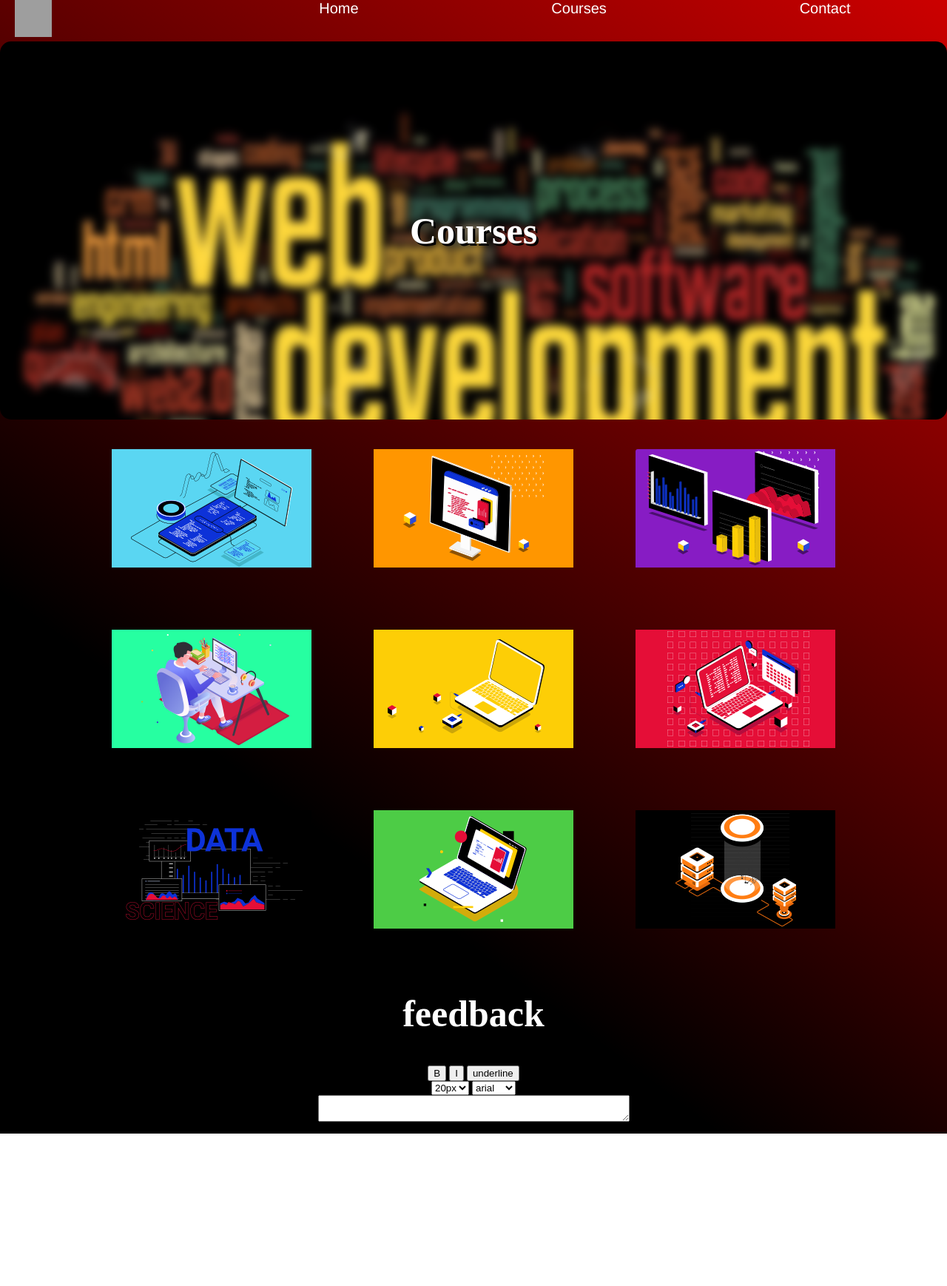
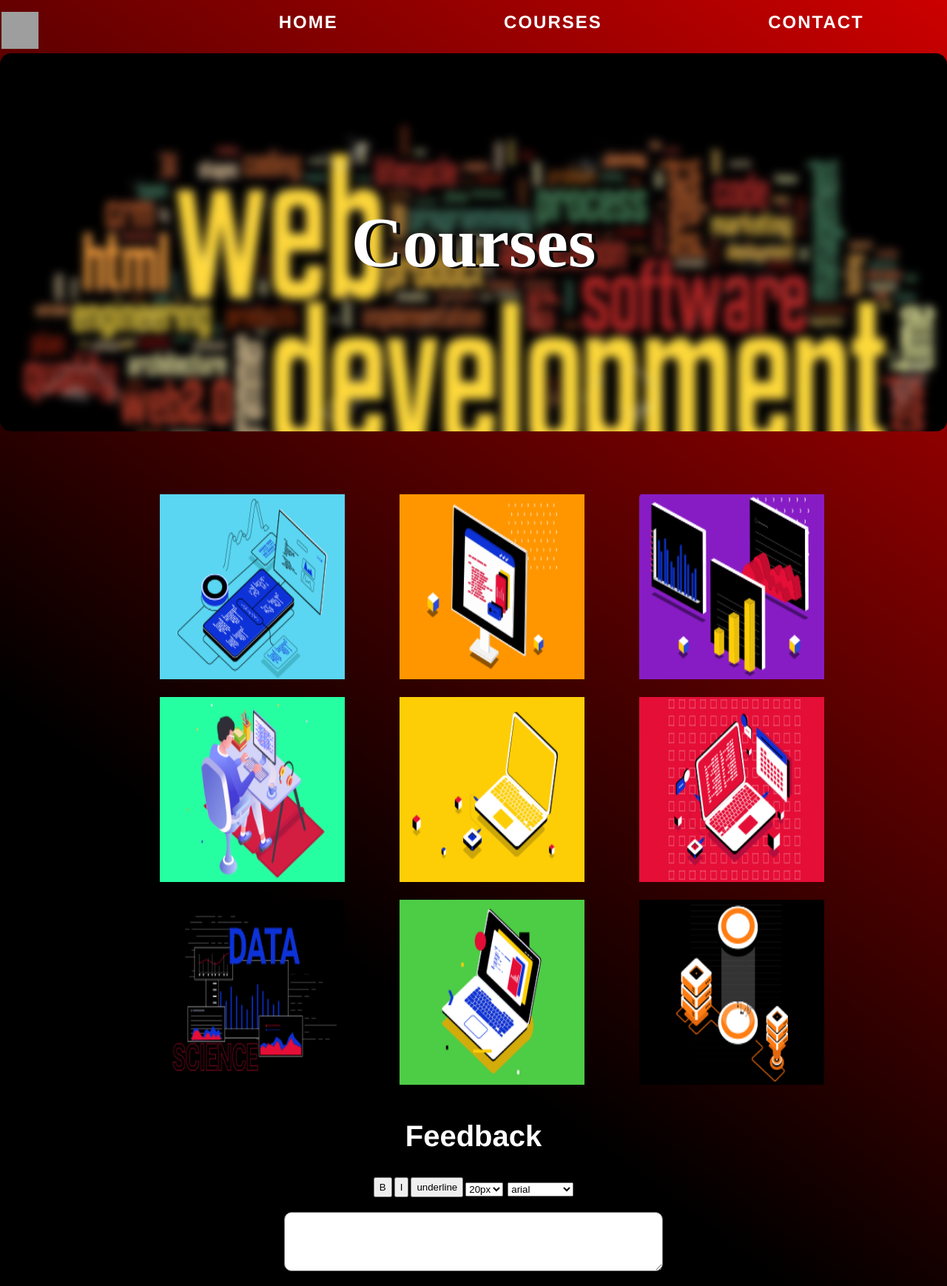
Before and after one commit to yousseff650/checkpoint-css, a plain HTML site: page youssef/courses.html in a window 1280 px wide. Shown: the whole page at 74% size. Before the commit the page ends 1532 px from the top, so only its background shows below. Drawn offline with Linux system fonts and the light colour scheme; grey boxes are pictures that could not be loaded.

Commit message:
Add files via upload

```diff
--- a/youssef/courses.html
+++ b/youssef/courses.html
@@ -5,7 +5,8 @@
 </head>
 
 <body>
-    <ul class="nav navbar-nav" id="ulNav">
+    <ul class="nav navbar-nav" id="ulNav" style="
+    padding-top: 16px;">
         <li><a href=""><img id="logo" src="https://gomycode.tn/images/section2GMCLogo.png"
                     style="width:50px;height:50px;"></a></li>
         <li><a href="index.html">Home</a></li>
@@ -16,7 +17,7 @@
         <h1 class="kikou">Courses</h1>
     </div>
     <center>
-    <div>
+        <div class='ahbet'>
             <img class="ahri" src="img/1.png">
             <img class="ahri" src="img/2.png">
             <img class="ahri" src="img/3.png">
@@ -34,28 +35,34 @@
         </div>
     </center>
     <center>
-        <h2 class="kikou">feedback</h2>
+        <h2 id='weigth'>Feedback</h2>
     </center>
     <center>
-        <button>B</button> <button>I</button> <button>underline</button>
-        <form>
-            <select>
-                <option>20px</option>
-                <option>40px</option>
-                <option>60px</option>
+        <div class="hi">
+            <button onclick="changeBold()" style="  margin-right: 3px">B</button>
+            <button onclick="changeItalic()" style=" margin-right: 3px">I</button>
+            <button onclick="souligner() " style="margin-right: 3px">underline</button>
+            <form style="margin-bottom: 0px ">
+                <select id="selector" onchange="changeFontSise()">
+                    <option value="20px">20px</option>
+                    <option value="40px">40px</option>
+                    <option value="60px">60px</option>
                 </select>
                 <form>
-                <select>
-                    <option>arial</option>
-                    <option>Ai</option>
-                    <option>Game</option>
-                </select> <br>
-                <textarea cols=" 50" row="20"></textarea>
+                    <select id="type" onchange="typeTexte()">
+                        <option value="Arial" >arial</option>
+                        <option value="Tahoma " >Tahoma</option>
+                        <option value="Open Sans" >Open Sans</option>
+                    </select>
+        </div>
+        <br>
+        <textarea id="texte" class="text" cols=" 50" row="20"></textarea>
         </form>
         </form>
 
     </center>
 
 </body>
+<script src="js/main.js"></script>
 
 </html>
--- a/youssef/css/style.css
+++ b/youssef/css/style.css
@@ -13,10 +13,11 @@ label {
 }
 
 .kikou {
-    font-size: 50px;
-    color: white;
-    text-shadow: 15px;
-    font-family: 'Times New Roman', Times, serif;
+    font-size: 6em;
+    font-family: 'Bree Serif', serif;
+    color: #fff;
+    position: relative;
+    text-shadow: 5px 2px rgb(12, 11, 11);
 }
 
 .image {
@@ -32,7 +33,6 @@ label {
 body {
     Background-image: Linear-gradient(217deg, rgba(255, 0, 0, .8), rgba(255, 0, 0, 0) 70.71%), Linear-gradient(127deg, black, black 70.71%), Linear-gradient(336deg, rgba(0, 0, 255, .8), rgba(0, 0, 255, 0) 70.71%);
     background-repeat: no-repeat;
-
 }
 
 .cover {
@@ -70,6 +70,10 @@ ul li a {
     color: white;
     font-size: 20px;
     margin-bottom: 30px;
+    font-size: 1.5em;
+    text-transform: uppercase;
+    font-weight: bold;
+    letter-spacing: 2px;
 }
 
 ul li {
@@ -99,30 +103,63 @@ ul li a:hover {
     margin-bottom: 10px;
     font-size: 36px;
     font-family: "Helvetica Neue", Helvetica, Arial, sans-serif;
+}
 
-}
-.photo{
-    justify-content: space-around;
+.photo {
+    justify-content: space-evenly;
     display: flex;
 }
-.view{
-    color:blue;
+
+.view {
+    color: blue;
     font-size: 28px;
     margin-top: 10px;
     margin-bottom: 10px;
     font-weight: 500;
     text-decoration: none;
+}
 
-}
-.view:hover{
-    color:  #337ab7;
+.view:hover {
+    color: #337ab7;
     text-decoration: underline;
     font-weight: 500;
 }
-.more{
+
+.more {
     color: white;
     font-size: 36px;
 }
-.ahri{
-    padding: 40px;
+
+.ahri {
+    padding: 10px;
+    width: 250px;
+    height: 250px;
+    margin-left: 50px;
 }
+
+.ahbet {
+    padding-top: 75px;
+}
+
+#weigth {
+    color: white;
+    font-family: "Helvetica Neue", Helvetica, Arial, sans-serif;
+    font-size: 40px
+}
+
+.hi {
+    display: inline-flex;
+    padding-bottom: 20px;
+    font-size: x-large;
+    font-family: initial;
+}
+
+.text {
+    height: 80px;
+    width: 40%;
+    border-radius: 10px;
+    padding-bottom: 16px;
+    padding-top: 25px;
+    margin-bottom: 20px;
+
+}
--- /dev/null
+++ b/youssef/js/main.js
@@ -0,0 +1,38 @@
+//partie declaratioin variable
+var txt = document.getElementById("texte");
+var select = document.getElementById("selector");
+var selector=document.getElementById("typeTexte")
+
+// chnagement de style : bold
+function changeBold() {
+    if (txt.style.fontWeight == "bold") {
+        return txt.style.fontWeight = "normal";
+    }
+    txt.style.fontWeight = "bold";
+}
+
+//chnagement de style : italic
+function changeItalic() {
+    if (txt.style.fontStyle == "italic") {
+        return txt.style.fontStyle = "normal";
+    }
+    txt.style.fontStyle = "italic";
+}
+
+//souligner ma paragraphe
+function souligner() {
+    if (txt.style.textDecoration == "underline"){
+        return txt.style.textDecoration= "none" ;
+    }
+    txt.style.textDecoration= "underline" ;
+}
+
+
+//fonction changement du font-size
+function changeFontSise() {
+    txt.style.fontSize = select.value;
+}
+//fonction changement du type du text
+function typeTexte(){
+ txt.style.fontFamily=document.getElementById("type").value ;
+}
```
Also changed, not shown: youssef/chanllenge.html (+1 -1 lines), youssef/index.html (+1 -1 lines). Lines whose indentation alone changed are shown as unchanged.
